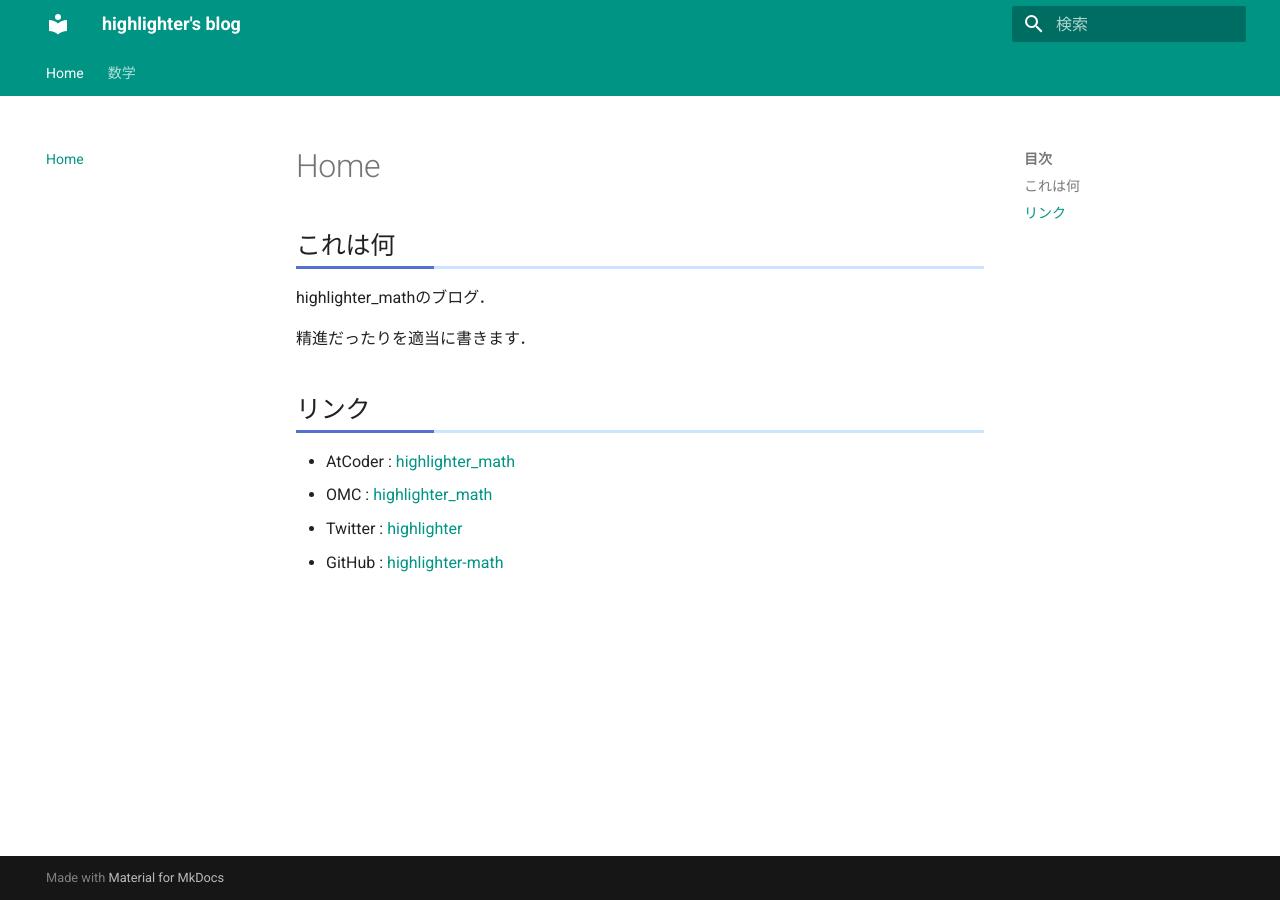
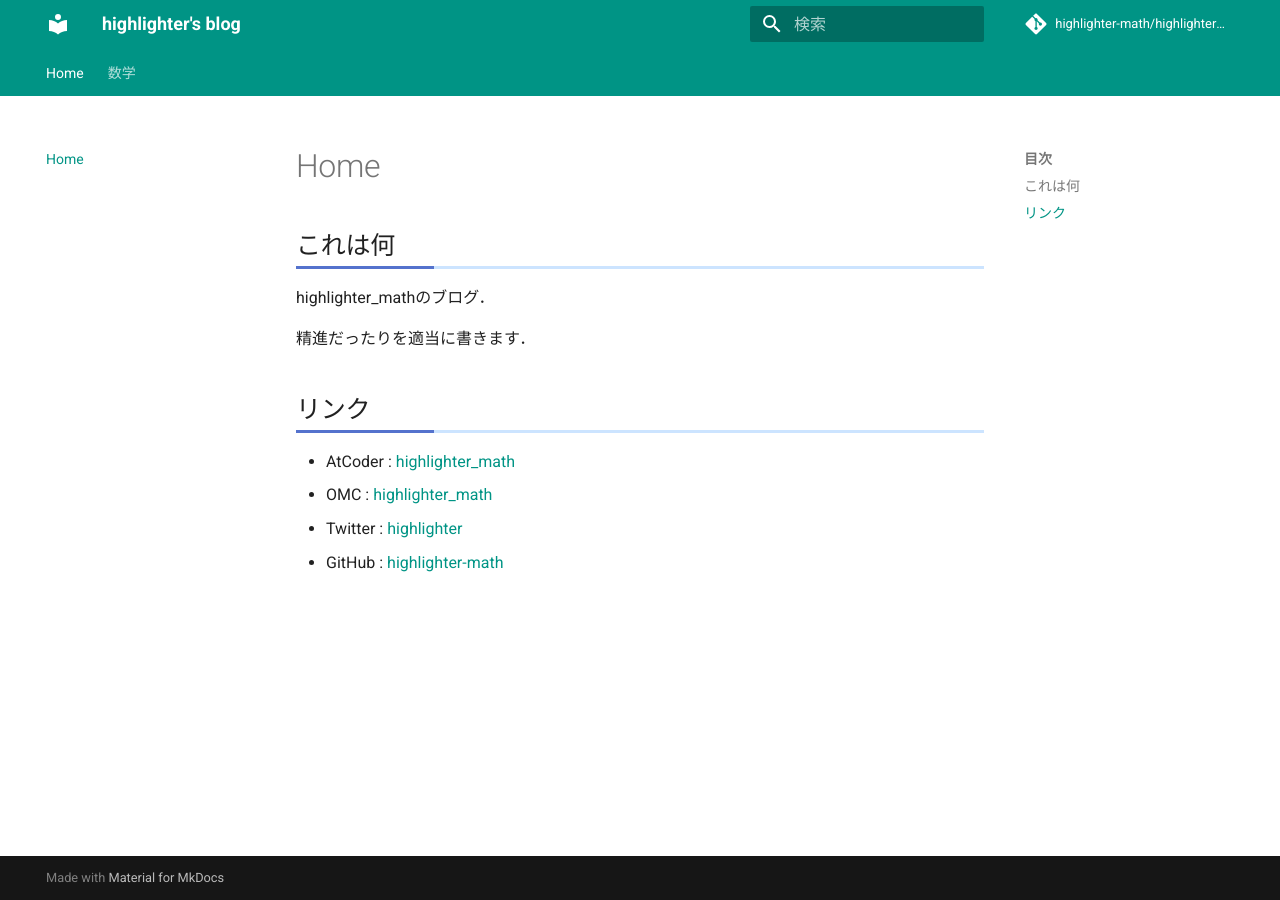
Before and after one commit to highlighter-math/highlighter-math.github.io, an MkDocs documentation site: the page built from docs/index.md, in a window 1280 px wide. Built offline with MkDocs 1.6.1 and Material for MkDocs 9.7.7, drawn with Linux system fonts in a browser that asks for light colours; comment, search, counter and statistics services are not loaded.

Commit message:
Update mkdocs.yml

```diff
--- a/mkdocs.yml
+++ b/mkdocs.yml
@@ -1,4 +1,7 @@
 site_name: highlighter's blog
+site_url: https://highlighter-math.github.io/
+repo_url: https://github.com/highlighter-math/highlighter-math.github.io/
+repo_name: highlighter-math/highlighter-math.gitub.io
 site_author: "highlighter_math"
 theme:
   name: material
```
